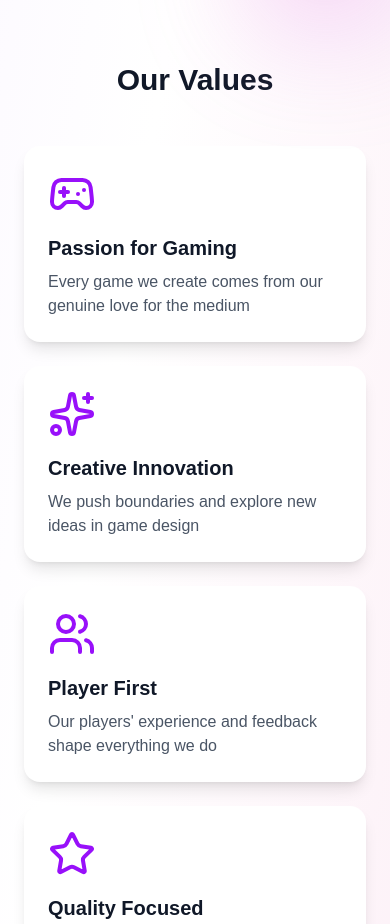
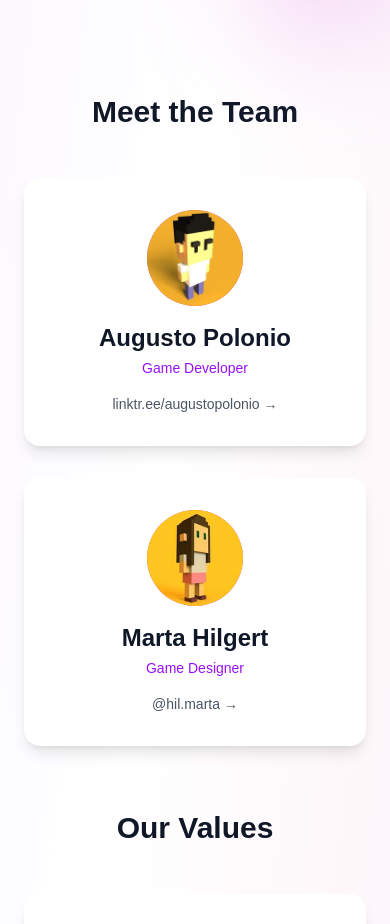
Before and after one commit to mastercatgames/mastercat, a Next.js app: page / in a window 390 px wide. Shown: the part 6526-7450 px from the top of the page. Built offline with nearby package versions, Linux system fonts and the light colour scheme.

Commit message:
feat: add Meet the Team section with team member profiles and images

```diff
--- a/app/components/AboutSection.tsx
+++ b/app/components/AboutSection.tsx
@@ -101,6 +101,62 @@ export default function AboutSection() {
           </div>
         </div>
 
+        {/* Meet the Team Section */}
+        <div className="mt-24 mb-16">
+          <h3 className="text-3xl font-bold text-center text-gray-900 dark:text-white mb-12">
+            Meet the Team
+          </h3>
+          <div className="grid md:grid-cols-2 gap-8 max-w-4xl mx-auto">
+            <a
+              href="https://linktr.ee/augustopolonio"
+              target="_blank"
+              rel="noopener noreferrer"
+              className="group bg-white dark:bg-gray-800 p-8 rounded-2xl shadow-lg hover:shadow-2xl transition-all duration-300 transform hover:-translate-y-2"
+            >
+              <div className="flex flex-col items-center text-center space-y-4">
+                <div className="w-24 h-24 bg-linear-to-br from-purple-500 to-pink-500 rounded-full flex items-center justify-center text-white text-4xl font-bold group-hover:scale-110 transition-transform">
+                  <Image src="/augusto_polonio_avatar.jpg" alt="Augusto Polonio" width={96} height={96} className="rounded-full" />
+                </div>
+                <div>
+                  <h4 className="text-2xl font-bold text-gray-900 dark:text-white mb-1">
+                    Augusto Polonio
+                  </h4>
+                  <p className="text-purple-600 dark:text-purple-400 text-sm font-medium">
+                    Game Developer
+                  </p>
+                </div>
+                <div className="text-gray-600 dark:text-gray-400 group-hover:text-purple-600 dark:group-hover:text-purple-400 transition-colors text-sm">
+                  linktr.ee/augustopolonio →
+                </div>
+              </div>
+            </a>
+
+            <a
+              href="http://instagram.com/hil.marta"
+              target="_blank"
+              rel="noopener noreferrer"
+              className="group bg-white dark:bg-gray-800 p-8 rounded-2xl shadow-lg hover:shadow-2xl transition-all duration-300 transform hover:-translate-y-2"
+            >
+              <div className="flex flex-col items-center text-center space-y-4">
+                <div className="w-24 h-24 bg-linear-to-br from-pink-500 to-purple-500 rounded-full flex items-center justify-center text-white text-4xl font-bold group-hover:scale-110 transition-transform">
+                  <Image src="/marta_hilgert_avatar.jpg" alt="Marta Hilgert" width={96} height={96} className="rounded-full" />
+                </div>
+                <div>
+                  <h4 className="text-2xl font-bold text-gray-900 dark:text-white mb-1">
+                    Marta Hilgert
+                  </h4>
+                  <p className="text-purple-600 dark:text-purple-400 text-sm font-medium">
+                    Game Designer
+                  </p>
+                </div>
+                <div className="text-gray-600 dark:text-gray-400 group-hover:text-purple-600 dark:group-hover:text-purple-400 transition-colors text-sm">
+                  @hil.marta →
+                </div>
+              </div>
+            </a>
+          </div>
+        </div>
+
         <div className="mt-16">
           <h3 className="text-3xl font-bold text-center text-gray-900 dark:text-white mb-12">
             Our Values
```
Also changed, not shown: public/augusto_polonio_avatar.jpg (added), public/marta_hilgert_avatar.jpg (added).
